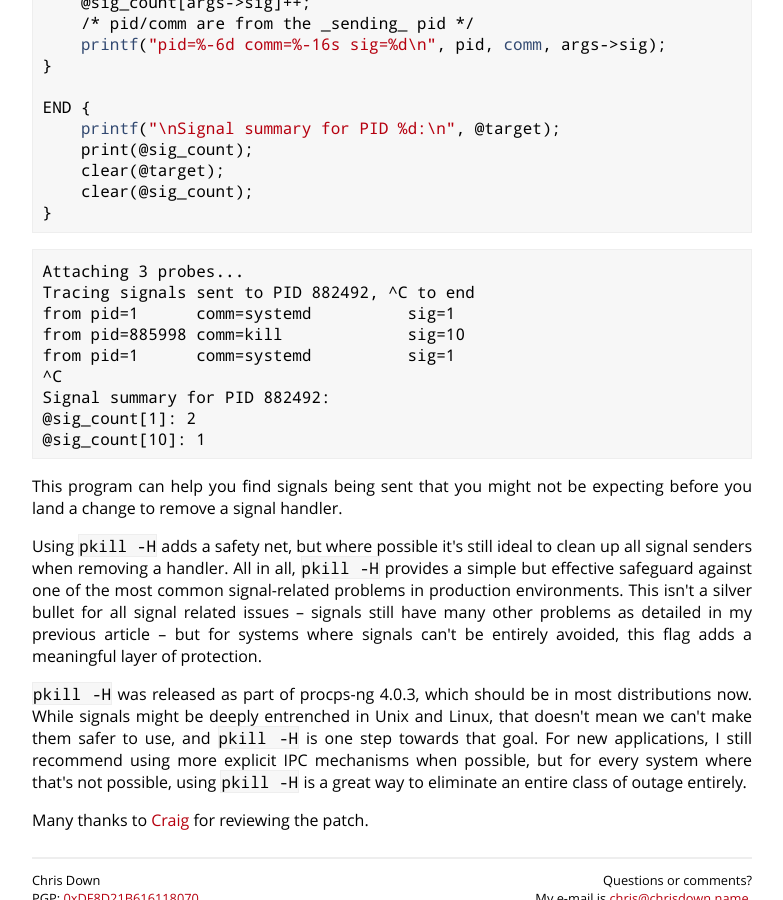
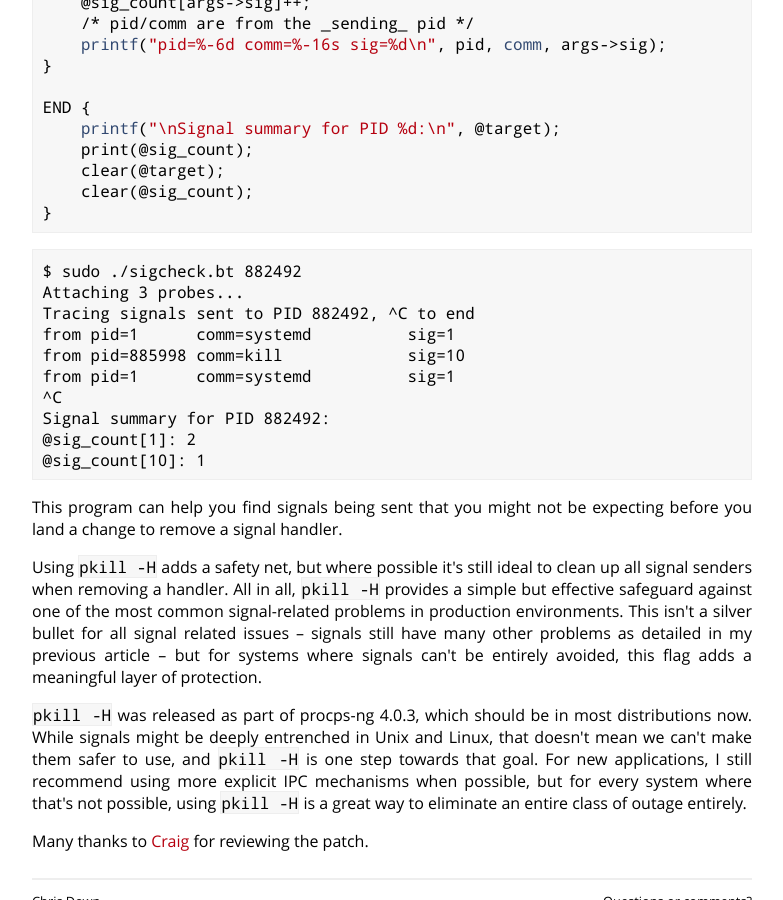
Before and after one commit to cdown/chrisdown.name, a Jekyll site: the page built from _posts/2025-05-12-safer-signal-sending-with-pkill-require-handler.md, in a window 1280 px wide and 900 px high, scrolled down 7718 px. Shown: the whole window, without its empty margins (248-1031 px from the left). Built offline with Jekyll 4.4.1, drawn with Linux system fonts in a browser that asks for light colours.

Commit message:
rh post: Add call for bt

```diff
--- a/_posts/2025-05-12-safer-signal-sending-with-pkill-require-handler.md
+++ b/_posts/2025-05-12-safer-signal-sending-with-pkill-require-handler.md
@@ -420,6 +420,7 @@ END {
 }
 {% endhighlight %}
 
+    $ sudo ./sigcheck.bt 882492
     Attaching 3 probes...
     Tracing signals sent to PID 882492, ^C to end
     from pid=1      comm=systemd          sig=1
```
